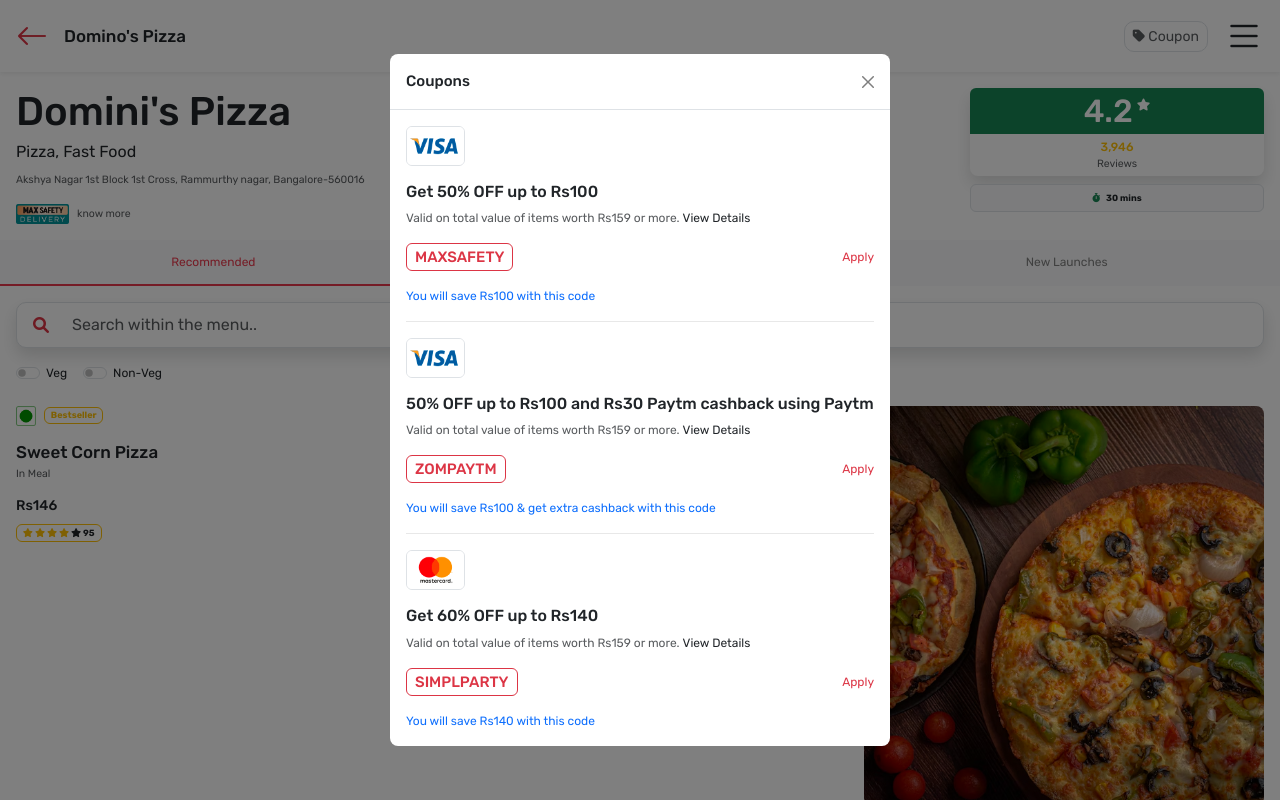
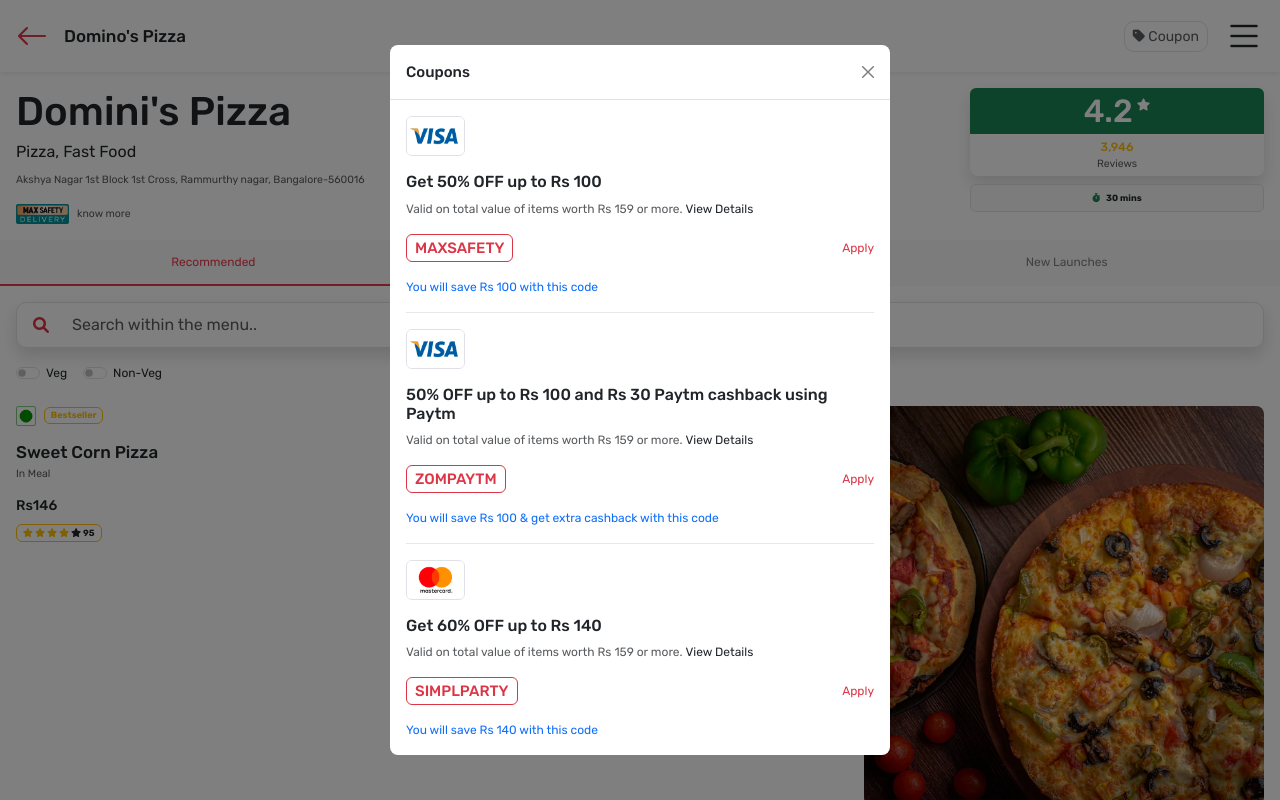
Before and after one commit to bhoomigaheja/restaurent, a plain HTML site: page preview/eatsome/store.html in a window 1280 px wide. Both pictures are taken after a click on the button "Coupon". Shown: the top 800 px of the page. Drawn offline with nearby package versions, Linux system fonts and the light colour scheme.

Commit message:
Your descriptive commit message here

```diff
--- a/preview/eatsome/store.html
+++ b/preview/eatsome/store.html
@@ -254,7 +254,7 @@ Add +
 </div>
 <h3 class="fw-bold mb-1">All Pizza</h3>
 <p class="small text-muted mb-3">In Pizza and Pasta</p>
-<h6 class="fw-bold">Rs500</h6>
+<h6 class="fw-bold">Rs 500</h6>
 <div class="badge border border-warning">
 <span><i class="fa-solid fa-star text-warning"></i></span>
 <span><i class="fa-solid fa-star text-warning"></i></span>
@@ -286,7 +286,7 @@ Add +
 </div>
 <h3 class="fw-bold mb-1">Chess Pizza</h3>
 <p class="small text-muted mb-3">In Pizza and Chess</p>
-<h6 class="fw-bold">Rs400</h6>
+<h6 class="fw-bold">Rs 400</h6>
 <div class="badge border border-warning">
 <span><i class="fa-solid fa-star text-warning"></i></span>
 <span><i class="fa-solid fa-star text-warning"></i></span>
@@ -321,7 +321,7 @@ Add +
 </div>
 <h3 class="fw-bold mb-1">Sweet Corn Pizza</h3>
 <p class="small text-muted mb-3">In Meal</p>
-<h6 class="fw-bold">Rs146</h6>
+<h6 class="fw-bold">Rs 146</h6>
 <div class="badge border border-warning">
 <span><i class="fa-solid fa-star text-warning"></i></span>
 <span><i class="fa-solid fa-star text-warning"></i></span>
@@ -353,7 +353,7 @@ Add +
 </div>
 <h3 class="fw-bold mb-1">All Pizza</h3>
 <p class="small text-muted mb-3">In Pizza and Pasta</p>
-<h6 class="fw-bold">Rs500</h6>
+<h6 class="fw-bold">Rs 500</h6>
 <div class="badge border border-warning">
 <span><i class="fa-solid fa-star text-warning"></i></span>
 <span><i class="fa-solid fa-star text-warning"></i></span>
@@ -385,7 +385,7 @@ Add +
 </div>
 <h3 class="fw-bold mb-1">Chess Pizza</h3>
 <p class="small text-muted mb-3">In Pizza and Chess</p>
-<h6 class="fw-bold">Rs400</h6>
+<h6 class="fw-bold">Rs 400</h6>
 <div class="badge border border-warning">
 <span><i class="fa-solid fa-star text-warning"></i></span>
 <span><i class="fa-solid fa-star text-warning"></i></span>
@@ -468,40 +468,40 @@ Add +
 <div>
 <div class="mb-2">
 <div class="mb-3"><img src="img/p1.png" alt class="img-fluid ch-40 border rounded-2"></div>
-<div class="h4 m-0">Get 50% OFF up to Rs100</div>
+<div class="h4 m-0">Get 50% OFF up to Rs 100</div>
 </div>
-<p class="text-muted">Valid on total value of items worth Rs159 or more.&nbsp;<span class="text-dark">View Details</span></p>
+<p class="text-muted">Valid on total value of items worth Rs 159 or more.&nbsp;<span class="text-dark">View Details</span></p>
 <div class="d-flex justify-content-between pb-3 align-items-center">
 <div class="text-uppercase fw-bold border border-danger text-danger rounded px-2 py-1 h5 m-0">maxsafety</div>
 <div><a href="#" data-bs-dismiss="modal" aria-label="Close" class="text-decoration-none text-danger">Apply</a></div>
 </div>
-<div class="text-primary">You will save Rs100 with this code</div>
+<div class="text-primary">You will save Rs 100 with this code</div>
 </div>
 <hr>
 <div>
 <div class="mb-2">
 <div class="mb-3"><img src="img/p1.png" alt class="img-fluid ch-40 border rounded-2"></div>
-<div class="h4 m-0">50% OFF up to Rs100 and Rs30 Paytm cashback using Paytm</div>
+<div class="h4 m-0">50% OFF up to Rs 100 and Rs 30 Paytm cashback using Paytm</div>
 </div>
-<p class="text-muted">Valid on total value of items worth Rs159 or more.&nbsp;<span class="text-dark">View Details</span></p>
+<p class="text-muted">Valid on total value of items worth Rs 159 or more.&nbsp;<span class="text-dark">View Details</span></p>
 <div class="d-flex justify-content-between pb-3 align-items-center">
 <div class="text-uppercase fw-bold border border-danger text-danger rounded px-2 py-1 h5 m-0">zompaytm</div>
 <div><a href="#" data-bs-dismiss="modal" aria-label="Close" class="text-decoration-none text-danger">Apply</a></div>
 </div>
-<div class="text-primary">You will save Rs100 &amp; get extra cashback with this code</div>
+<div class="text-primary">You will save Rs 100 &amp; get extra cashback with this code</div>
 </div>
 <hr>
 <div>
 <div class="mb-2">
 <div class="mb-3"><img src="img/p2.png" alt class="img-fluid ch-40 border rounded-2"></div>
-<div class="h4 m-0">Get 60% OFF up to Rs140</div>
+<div class="h4 m-0">Get 60% OFF up to Rs 140</div>
 </div>
-<p class="text-muted">Valid on total value of items worth Rs159 or more.&nbsp;<span class="text-dark">View Details</span></p>
+<p class="text-muted">Valid on total value of items worth Rs 159 or more.&nbsp;<span class="text-dark">View Details</span></p>
 <div class="d-flex justify-content-between pb-3 align-items-center">
 <div class="text-uppercase fw-bold border border-danger text-danger rounded px-2 py-1 h5 m-0">simplparty</div>
 <div><a href="#" data-bs-dismiss="modal" aria-label="Close" class="text-decoration-none text-danger">Apply</a></div>
 </div>
-<div class="text-primary">You will save Rs140 with this code</div>
+<div class="text-primary">You will save Rs 140 with this code</div>
 </div>
 </div>
 </div>
```
